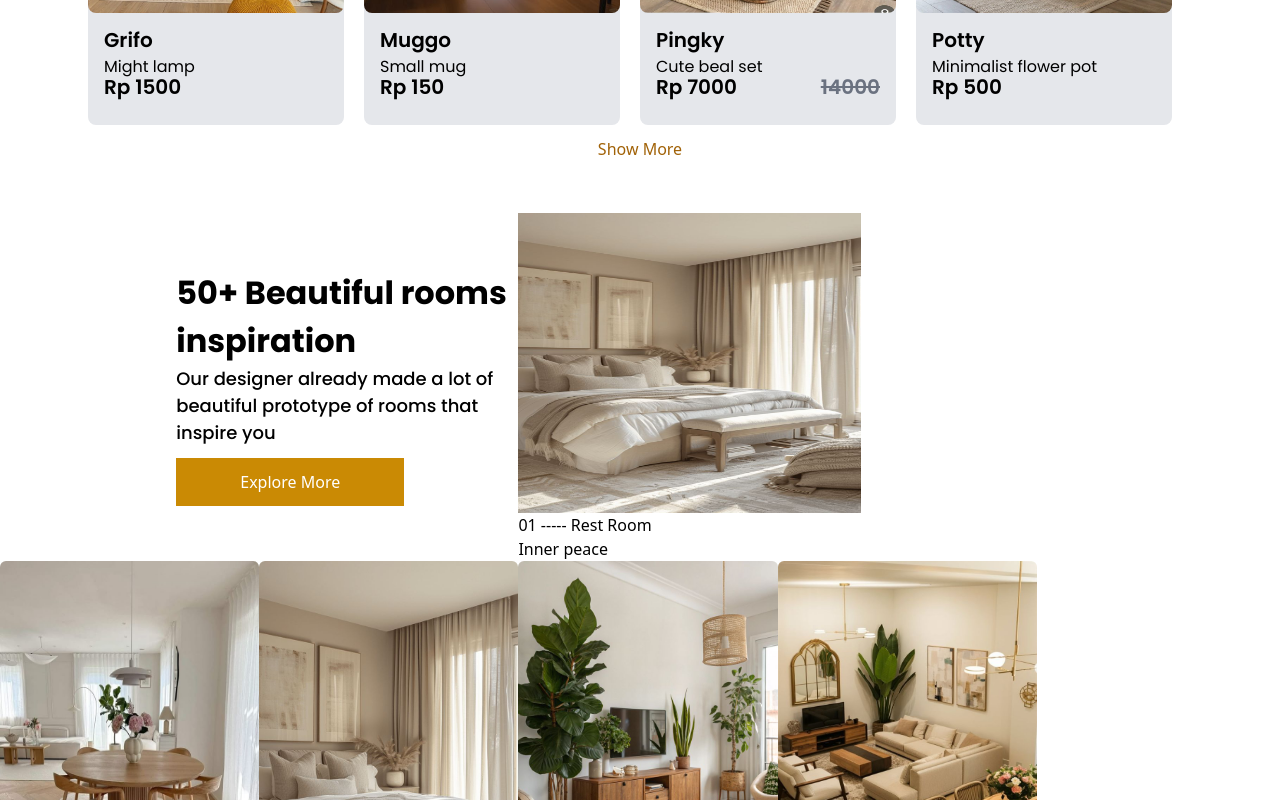
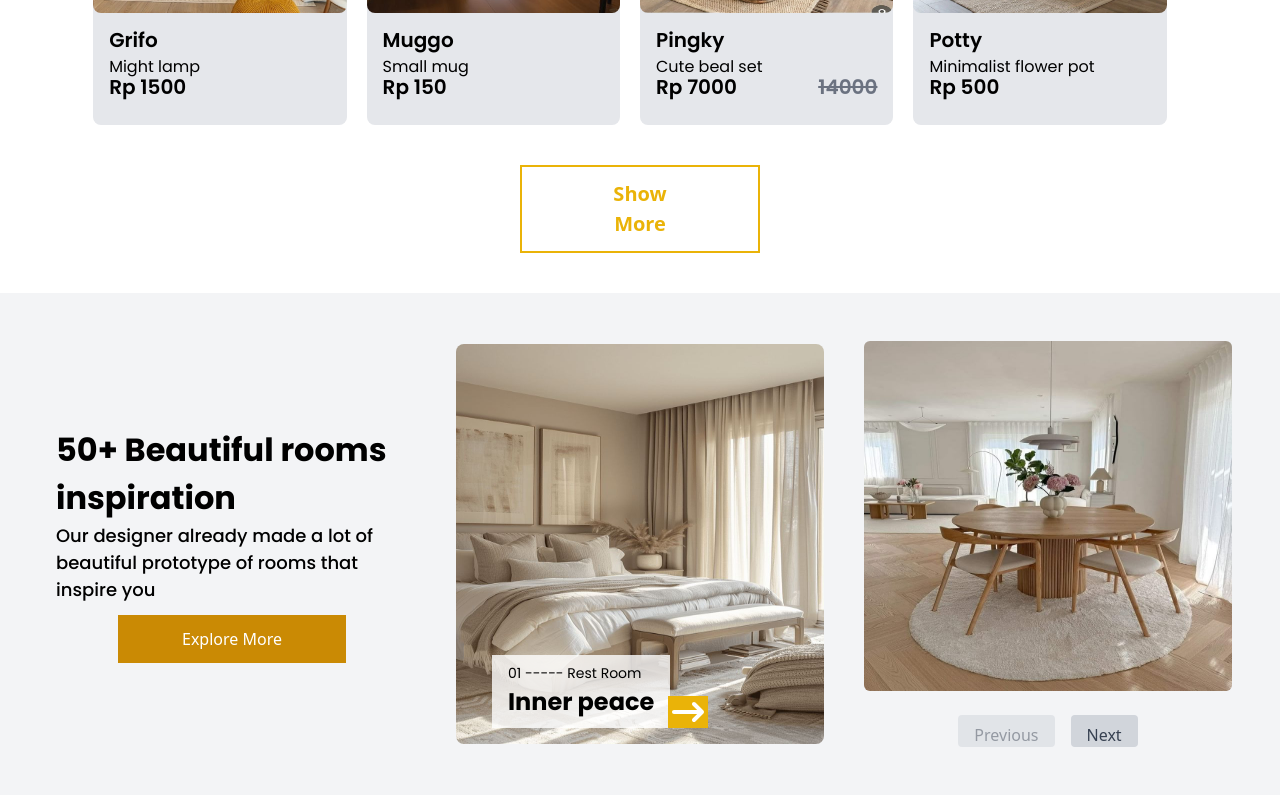
Before and after one commit to Gurmuked/Simple-E-commerce-website, a React (Vite) app in the folder ECom/: page / in a window 1280 px wide. Shown: the part 2060-2860 px from the top of the page. Built offline with nearby package versions, Linux system fonts and the light colour scheme.

Commit message:
products, and inspariation completion code that not completed like a pagintion part in inspiration part and all also too corrected

```diff
--- a/ECom/package.json
+++ b/ECom/package.json
@@ -11,7 +11,8 @@
   },
   "dependencies": {
     "react": "^19.1.0",
-    "react-dom": "^19.1.0"
+    "react-dom": "^19.1.0",
+    "react-icons": "^5.5.0"
   },
   "devDependencies": {
     "@eslint/js": "^9.25.0",
--- a/ECom/src/components/Inspiration.jsx
+++ b/ECom/src/components/Inspiration.jsx
@@ -1,33 +1,85 @@
-import React from 'react'
+import React, { useState } from 'react';
 import Button from './Button';
 import { inspiration } from '../constants/Gallery';
+import { FaArrowRightLong } from "react-icons/fa6";
 
-const Inspiration = () =>(
-    <section className=' w-[90%]'>
-      <div className='flex flex-row w-[90%] flex-wrap justify-center items-center'>
-        <div className='w-[33%]'>
-          <h3 className='font-poppins font-bold text-[32px] text-start items-center'><span>50+</span> Beautiful rooms inspiration</h3>
-          <p className='font-poppins font-medium text-[18px] text-start items-center mb-3'>Our designer already made a lot of beautiful prototype of rooms that inspire you</p>
+const Inspiration = () => {
+  const [currentPage, setCurrentPage] = useState(1); // Current page state
+  const itemsPerPage = 1; // Number of items per page
 
-          <Button value="Explore More" style="bg-yellow-600 text-white"/>
+  // Calculate the index range for the current page
+  const startIndex = (currentPage - 1) * itemsPerPage;
+  const endIndex = startIndex + itemsPerPage;
+
+  // Get the items for the current page
+  const currentItems = inspiration.slice(startIndex, endIndex);
+
+  // Calculate total pages
+  const totalPages = Math.ceil(inspiration.length / itemsPerPage);
+
+  // Handle page navigation
+  const handleNext = () => {
+    if (currentPage < totalPages) {
+      setCurrentPage(currentPage + 1);
+    }
+  };
+
+  const handlePrevious = () => {
+    if (currentPage > 1) {
+      setCurrentPage(currentPage - 1);
+    }
+  };
+
+  return (
+    <section className='w-[100%] mx-auto'>
+      <div className='flex flex-row w-[100%] flex-wrap justify-center items-center bg-gray-100 py-10 '>
+        <div className=' flex flex-col w-[30%] items-center text-center px-4 py-2 '>
+          <h3 className='font-poppins font-bold text-[32px] text-start '>
+            <span>50+</span> Beautiful rooms inspiration
+          </h3>
+          <p className='font-poppins font-medium text-[18px] text-start mb-3'>
+            Our designer already made a lot of beautiful prototype of rooms that inspire you
+          </p>
+          <Button value="Explore More" style="bg-yellow-600 text-white" />
         </div>
-        <div className='w-[33%]'>
-          <img src='../src/assets/bedroom.jpg' alt="inner peace" className='w-[100%] h-[300px]'/>
-          <div>
-            <p>01 ----- Rest Room</p>
-            <h4>Inner peace</h4>
+        <div className='w-[30%] rounded-lg relative mx-6 px-2 py-2'>
+          <img src='../src/assets/bedroom.jpg' alt="inner peace" className='w-[100%] h-[400px] rounded-lg' />
+          <div className='absolute bottom-6 left-11 bg-white bg-opacity-80 py-2 px-4 pr-4 z-[10]'>
+            <p className='font-poppins font-normal text-[14px]'>01 ----- Rest Room</p>
+            <h4 className='font-poppins font-bold text-[24px]'>Inner peace</h4>
+            <FaArrowRightLong className='bg-yellow-500 text-white text-[32px] absolute left-44 bottom-0 w-10 h-8' />
           </div>
         </div>
-        <div className='flex flex-row overflow-hidden'>
+        <div className='flex flex-col w-[30%]'>
           {
-            inspiration.map(({img, title, id }) => (
-              <div key={id} className={`flex flex-col justify-center items-center text-center w-[33%] object-contain overflow-hidden`}>
-                <img src={img} alt={title} className={`w-[100%] h-[400px] rounded-md mb-10  `} />
+            currentItems.map(({ img, title, id }) => (
+              <div key={id} className={`flex flex-col justify-center items-center text-center w-[100%] px-2 py-2`}>
+                <img src={img} alt={title} className={` h-[350px] rounded-md w-[100%]`} />
               </div>
             ))
           }
+
+          <div className='flex justify-center h-8 mt-4 mb-2'>
+            <button
+              onClick={handlePrevious}
+              disabled={currentPage === 1}
+              className={`px-4 py-2 mx-2 bg-gray-300 text-gray-700 rounded ${currentPage === 1 ? 'opacity-50 cursor-not-allowed' : ''}`}
+            >
+              Previous
+            </button>
+            <button
+              onClick={handleNext}
+              disabled={currentPage === totalPages}
+              className={`px-4 py-2 mx-2 bg-gray-300 text-gray-700 rounded ${currentPage === totalPages ? 'opacity-50 cursor-not-allowed' : ''}`}
+            >
+              Next
+            </button>
+          </div>
         </div>
+
       </div>
     </section>
-  )
-export default Inspiration ;
+  );
+};
+
+export default Inspiration;
--- a/ECom/src/components/Products.jsx
+++ b/ECom/src/components/Products.jsx
@@ -3,14 +3,14 @@ import Button from './Button';
 import { products } from '../constants/Gallery';
 
  const Products = () =>(
-    <section>
-      <div className='flex flex-col justify-center mt-16 mb-10'>
+    <section className='w-[90%] mx-auto' >
+      <div className='flex flex-col w-[100%] justify-center items-center text-center mt-16 mb-10'>
         <h1 className='font-poppins font-semibold self-center text-[24px] '>Our Products</h1>
 
-        <div className={`flex flex-row flex-wrap justify-center items-center`}>
+        <div className={`flex flex-row w-[100%] flex-wrap justify-center items-center mb-10`}>
           {
            products.map(({img, title, subtitle, price, delPrice, id, index }) => (
-            <div key={id} className={`flex flex-col justify-center items-center text-start w-[20%] rounded-lg bg-gray-200 mt-10 ${index !== img.length -1 ? 'mr-5' : 'mr-0'}`}>
+            <div key={id} className={`flex flex-col justify-center items-center text-start w-[22%] rounded-lg bg-gray-200 mt-10 ${index !== img.length -1 ? 'mr-5' : 'mr-0'}`}>
                 <img src={img} alt={title} className={`w-[100%] h-[250px] rounded-lg`}/>
               <div className='flex flex-col justify-left items-left h-[100px] w-[100%] pl-4 mt-3'>
                 <h4 className='font-poppins font-semibold text-[20px]' >{title}</h4>
@@ -24,7 +24,7 @@ import { products } from '../constants/Gallery';
           ))
           }
         </div>
-        <Button value="Show More" style="bg-white text-yellow-700 border-1 border-yellow-700" />
+        <Button value="Show More" style="bg-white text-yellow-500 font-bold text-[20px] border-2 border-yellow-500 w-60" />
       </div>
     </section>
   )
--- a/ECom/src/constants/Gallery.jsx
+++ b/ECom/src/constants/Gallery.jsx
@@ -79,23 +79,23 @@ export const products = [
 ]
 
 export const inspiration = [
- {
+  {
     id:1,
     img: "../src/assets/mealplace1.jpg",
     title: "meal place"
   },
-   {
+  {
     id:2,
     img: "../src/assets/bedroom.jpg",
     title: "bedroom"
   },
-   {
+  {
     id:3,
     img: "../src/assets/restplace.jpg",
     title: "rest place"
   },
-     {
-    id:3,
+  {
+    id:4,
     img: "../src/assets/salon.jpg",
     title: "guest rest place"
   }
```
Also changed, not shown: 1 other file (tests, documents, lock files or other folders).
